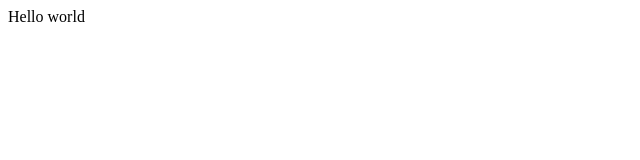
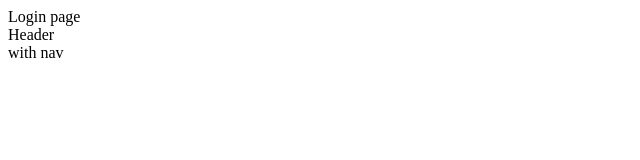
Before and after one commit to AntonRybakou/scandiweb-shop, a React (Create React App) app: page /#/login in a window 1280 px wide. Shown: the top 160 px of the page, without its empty margins (0-640 px from the left). Built offline with nearby package versions, Linux system fonts and the light colour scheme.

Commit message:
add: structure, style-components, routing

```diff
--- a/package.json
+++ b/package.json
@@ -18,6 +18,7 @@
     "react-router-dom": "^6.3.0",
     "react-scripts": "5.0.1",
     "redux-thunk": "^2.4.1",
+    "styled-components": "^5.3.5",
     "typescript": "^4.6.0",
     "web-vitals": "^2.1.0"
   },
--- a/src/app/App.tsx
+++ b/src/app/App.tsx
@@ -1,5 +1,12 @@
 import React, { ReactElement } from 'react';
 
+import { AppRoutes, Header } from 'common/components';
+
 export const App = (): ReactElement => {
-  return <div>Hello world</div>;
+  return (
+    <div>
+      <AppRoutes />
+      <Header />
+    </div>
+  );
 };
--- /dev/null
+++ b/src/common/components/appRoutes/AppRoutes.tsx
@@ -0,0 +1,22 @@
+import React, { ReactElement } from 'react';
+
+import { Navigate, Route, Routes } from 'react-router-dom';
+
+import { LINK } from 'common/enums';
+import { LoginPage } from 'features/authPages/';
+
+export const AppRoutes = (): ReactElement => (
+  <div>
+    <Routes>
+      <Route path="/" element={<Navigate replace to={LINK.LOGIN} />} />
+      <Route path={LINK.LOGIN} element={<LoginPage />} />
+      {/* <Route path={LINK.REGISTER} element={<RegisterPage />} /> */}
+      {/* <Route path={LINK.RECOVER} element={<ForgotPage />} /> */}
+      {/* <Route path={LINK.FOUND404} element={<NotFoundPage />} /> */}
+      {/* <Route path={LINK.PASSWORD} element={<NewPasswordPage />} /> */}
+      {/* <Route path={LINK.EMAIL} element={<CheckEmail />} /> */}
+      {/* <Route path={LINK.PROFILE} element={<ProfilePage />} /> */}
+      {/* <Route path="*" element={<Navigate replace to={LINK.FOUND404} />} /> */}
+    </Routes>
+  </div>
+);
--- /dev/null
+++ b/src/common/components/header/Header.tsx
@@ -0,0 +1,10 @@
+import React, { ReactElement } from 'react';
+
+export const Header = (): ReactElement => {
+  return (
+    <div>
+      <div>Header</div>
+      <div>with nav</div>
+    </div>
+  );
+};
--- /dev/null
+++ b/src/common/components/index.ts
@@ -0,0 +1,2 @@
+export { AppRoutes } from './appRoutes/AppRoutes';
+export { Header } from './header/Header';
--- /dev/null
+++ b/src/common/enums/enumLink.ts
@@ -0,0 +1,10 @@
+export enum LINK {
+  LOGIN = '/login',
+  EMAIL = '/email',
+  PROFILE = '/profile',
+  RECOVER = '/recovery',
+  PASSWORD = '/password/:token',
+  FOUND404 = '/404',
+  REGISTER = '/register',
+  TEST = '/test',
+}
--- /dev/null
+++ b/src/common/enums/index.ts
@@ -0,0 +1 @@
+export { LINK } from 'common/enums/enumLink';
--- /dev/null
+++ b/src/features/authPages/index.ts
@@ -0,0 +1 @@
+export { LoginPage } from './login/LoginPage';
--- /dev/null
+++ b/src/features/authPages/login/LoginPage.tsx
@@ -0,0 +1,5 @@
+import React, { ReactElement } from 'react';
+
+export const LoginPage = (): ReactElement => {
+  return <div>Login page</div>;
+};
--- a/src/index.tsx
+++ b/src/index.tsx
@@ -2,16 +2,20 @@ import React from 'react';
 
 import { createRoot } from 'react-dom/client';
 import { Provider } from 'react-redux';
+import { HashRouter } from 'react-router-dom';
 
 import { App } from 'app/App';
 import { store } from 'store/store';
+
 import './index.css';
 
 const container = document.getElementById('root')!;
 const root = createRoot(container);
 
 root.render(
-  <Provider store={store}>
-    <App />
-  </Provider>,
+  <HashRouter>
+    <Provider store={store}>
+      <App />
+    </Provider>
+  </HashRouter>,
 );
```
Also changed, not shown: src/common/hooks/useTypeHooks.ts (renamed from src/hooks/useTypeHooks.ts), 1 other file (tests, documents, lock files or other folders).
